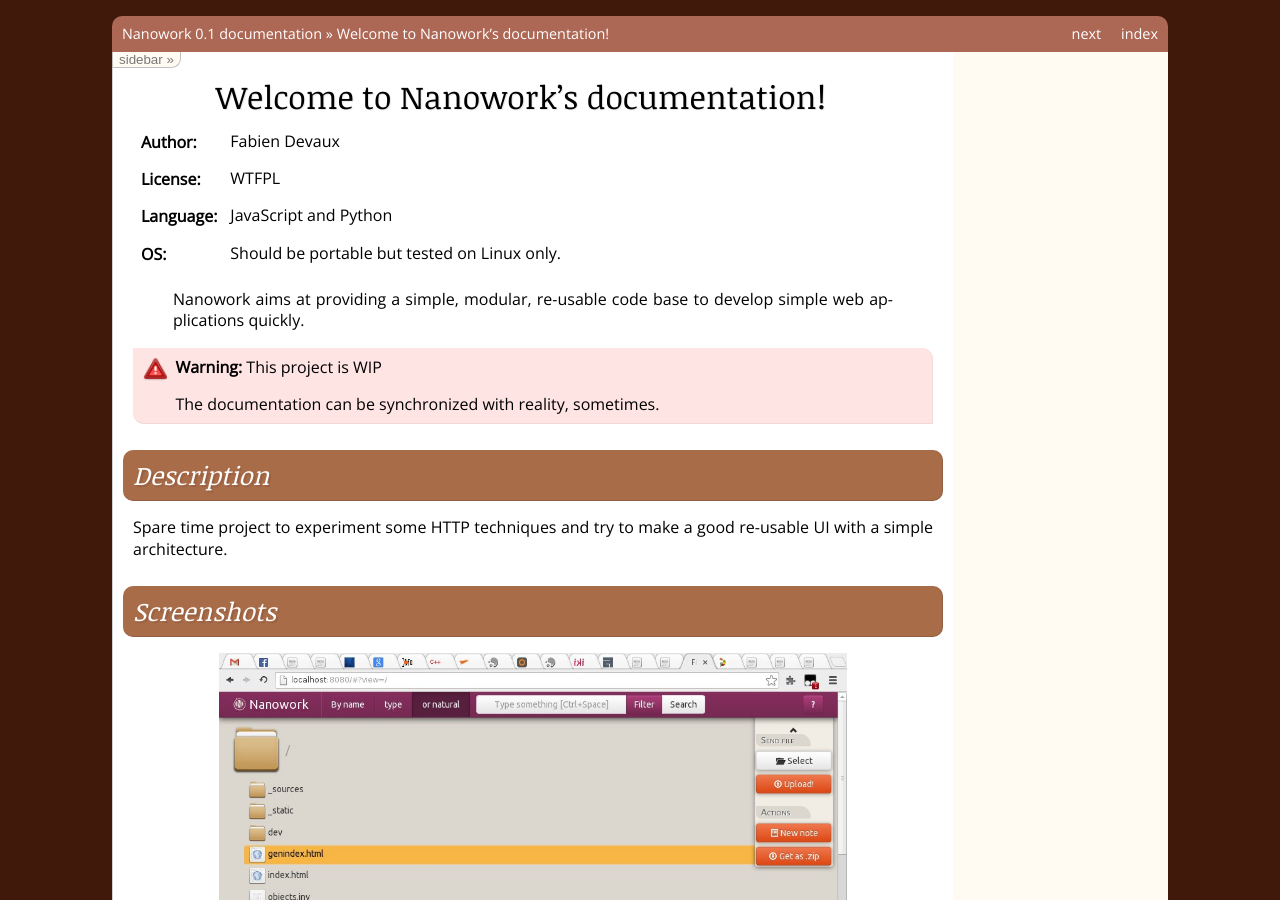
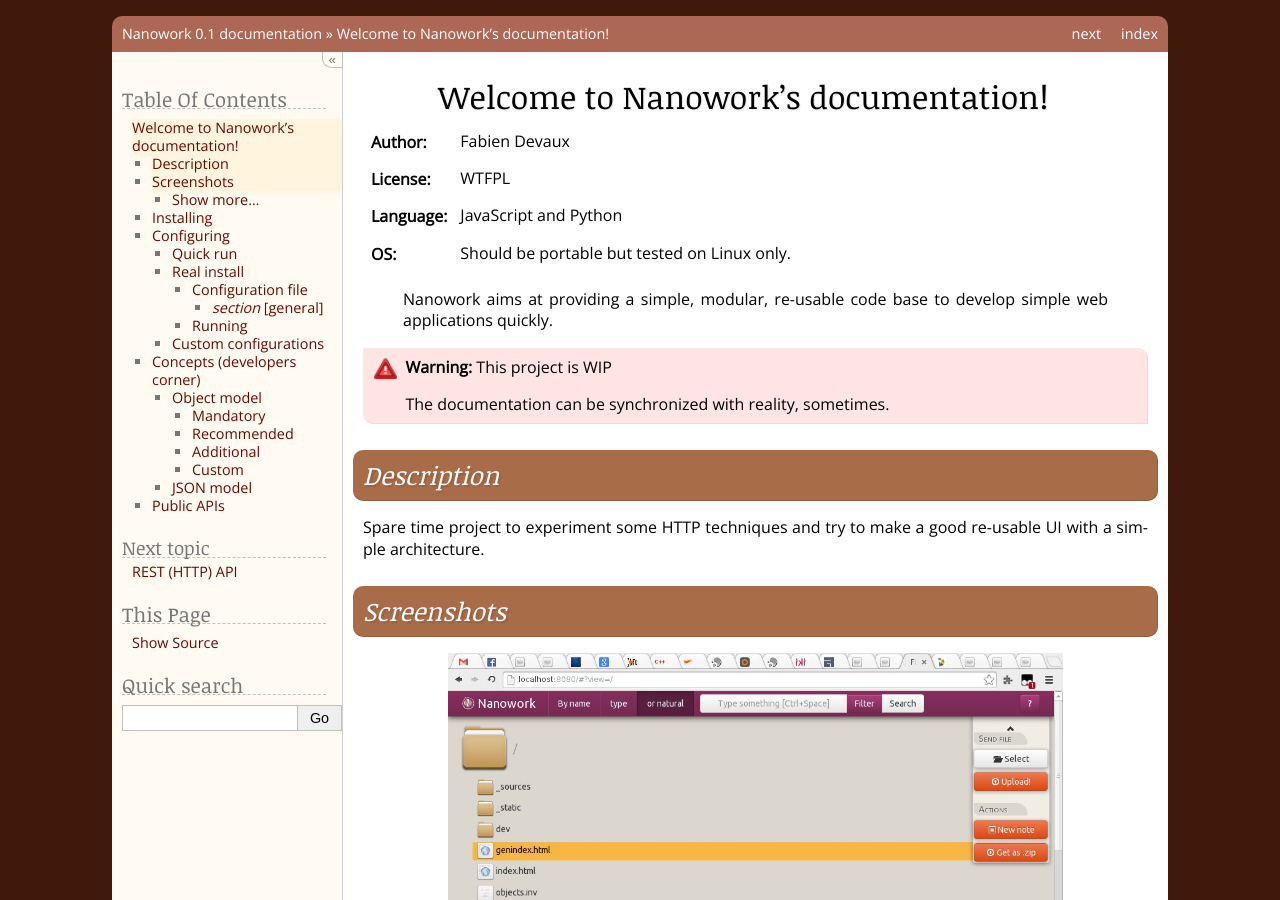
Before and after one commit to fdev31/weye, a Sphinx documentation site: the page built from doc/source/index.rst, in a window 1280 px wide and 900 px high. Built offline with Sphinx 7.4.7, drawn with Linux system fonts in a browser that asks for light colours; some web fonts are replaced; comment, search, counter and statistics services are not loaded.

Commit message:
Don't collapse sidebar anymore by default

```diff
--- a/doc/source/conf.py
+++ b/doc/source/conf.py
@@ -97,7 +97,7 @@
 import cloud_sptheme as csp
 html_theme = "redcloud"
 html_theme_path = [csp.get_theme_dir()]
-html_theme_options = { "roottarget": "index" , 'defaultcollapsed': True}
+html_theme_options = { "roottarget": "index" , 'defaultcollapsed': False}
 
 # Theme options are theme-specific and customize the look and feel of a theme
 # further.  For a list of options available for each theme, see the
```
